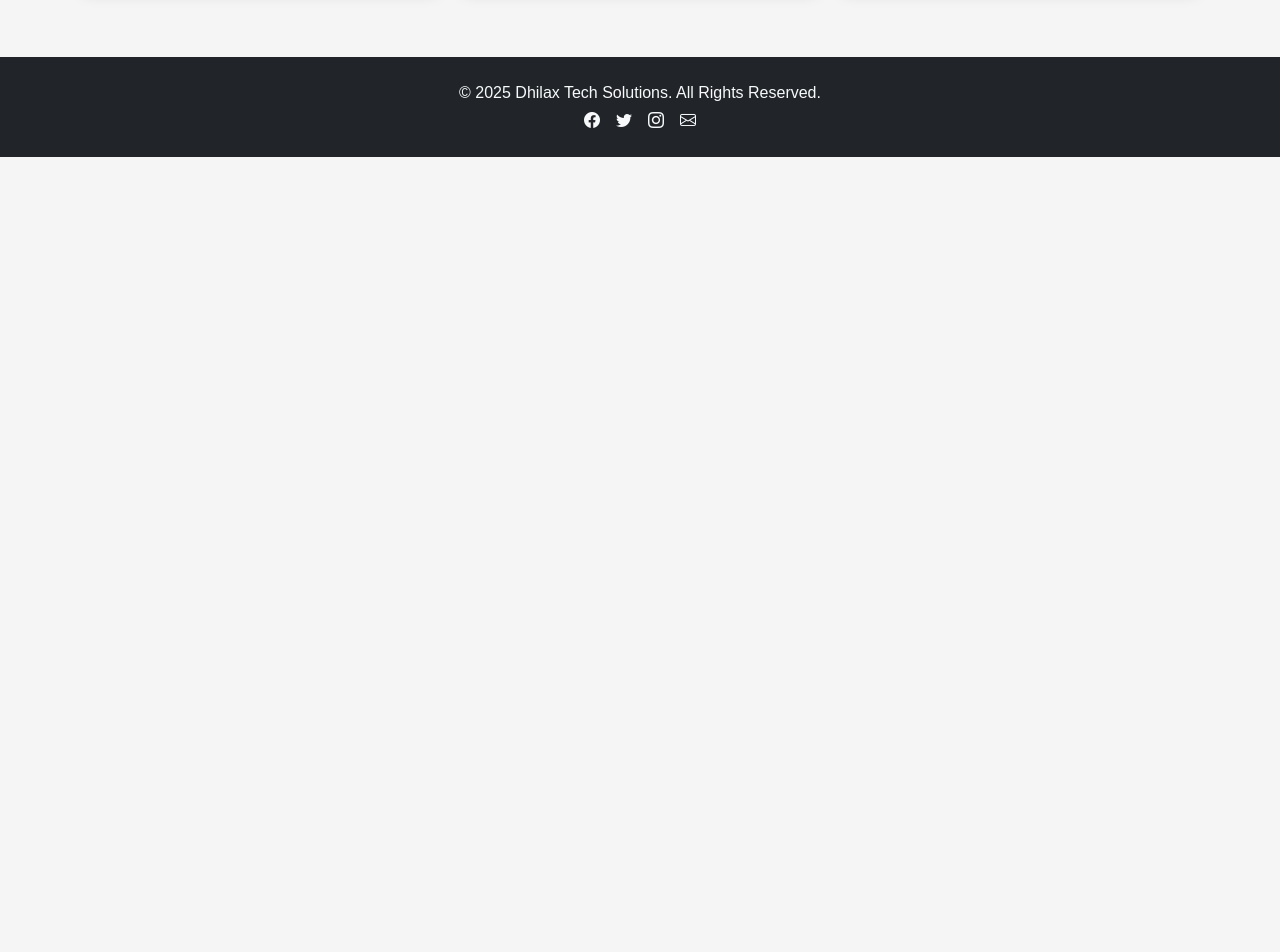
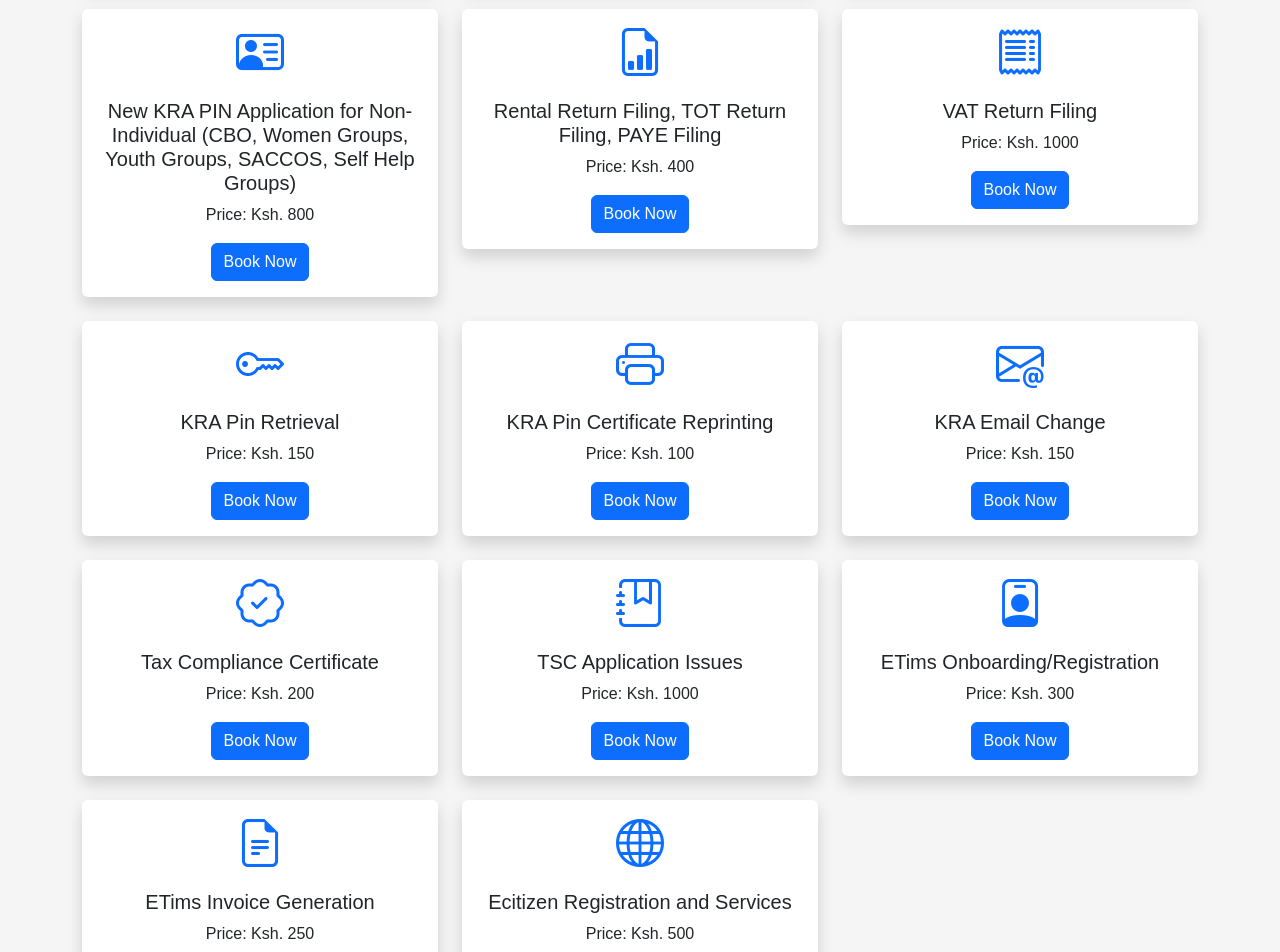
Before and after one commit to Chaser-254/dhilax-tech, a React (Vite) app: page /services in a window 1280 px wide. Shown: the part 700-1652 px from the top of the page. Before the commit the page ends 857 px from the top, so only its background shows below. Built offline with nearby package versions, Linux system fonts and the light colour scheme.

Commit message:
Fix dependency issue

```diff
--- a/src/pages/Services.jsx
+++ b/src/pages/Services.jsx
@@ -5,11 +5,22 @@
 const Services = () => {
     const servicesList = [
         { name: "KRA NIL Returns", price: "Ksh. 100", id: "kra-nil", icon: "bi bi-file-earmark-check" },
-        { name: "Employment Returns (P9)", price: "Ksh. 200", id: "employment-returns", icon: "bi bi-file-text" },
+        { name: "KRA Employment Returns (P9)", price: "Ksh. 200", id: "employment-returns", icon: "bi bi-file-text" },
         { name: "New KRA PIN Application", price: "Ksh. 200", id: "new-kra-pin", icon: "bi bi-person-badge" },
         { name: "Company PIN Registration", price: "Ksh. 1000", id: "company-pin", icon: "bi bi-buildings" },
         { name: "VAT Registration", price: "Contact for price", id: "vat-registration", icon: "bi bi-cash" },
-        { name: "Tax Compliance Certificates", price: "Contact for price", id: "tax-certificates", icon: "bi bi-award" },
+        { name: "Tax Compliance Certificates", price: "contact for price", id: "tax-certificates", icon: "bi bi-award" },
+        { name: "New KRA PIN Application for Non-Individual (CBO, Women Groups, Youth Groups, SACCOS, Self Help Groups)", price: "Ksh. 800", id: "new-kra", icon: "bi-person-vcard" },
+        { name: "Rental Return Filing, TOT Return Filing, PAYE Filing", price: "Ksh. 400", id: "kra-paye", icon: "bi-file-earmark-bar-graph" },
+        { name: "VAT Return Filing", price: "Ksh. 1000", id: "vat-returns", icon: "bi-receipt" },
+        { name: "KRA Pin Retrieval", price: "Ksh. 150", id: "kra-retrieval", icon: "bi-key" },
+        { name: "KRA Pin Certificate Reprinting", price: "Ksh. 100", id: "pin-reprinting", icon: "bi-printer" },
+        { name: "KRA Email Change", price: "Ksh. 150", id: "kra-email", icon: "bi-envelope-at" },
+        { name: "Tax Compliance Certificate", price: "Ksh. 200", id: "tax-certificate-comp", icon: "bi-patch-check" },
+        { name: "TSC Application Issues", price: "Ksh. 1000", id: "tsc-service", icon: "bi-journal-bookmark" },
+        { name: "ETims Onboarding/Registration", price: "Ksh. 300", id: "etims", icon: "bi-person-badge" },
+        { name: "ETims Invoice Generation", price: "Ksh. 250", id: "etims-invoice", icon: "bi-file-earmark-text" },
+        { name: "Ecitizen Registration and Services", price: "Ksh. 500", id: "ecitizen", icon: "bi-globe" },
       ];
 
       return (
```
